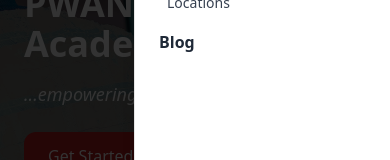
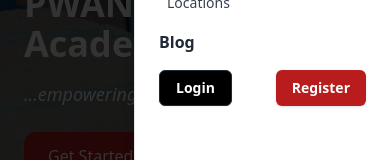
Before and after one commit to tushydan007/pwan_business_academy, a Next.js app: page / in a window 390 px wide. Both pictures are taken after a click on the button 362 px from the left and 32 px from the top of the page. Shown: the part 368-528 px from the top of the page. Built offline with nearby package versions, Linux system fonts and the light colour scheme.

Commit message:
Fixed the issue with the mobile view login and sign-up buttons

```diff
--- a/components/shared/Navbar.tsx
+++ b/components/shared/Navbar.tsx
@@ -199,6 +199,32 @@ const Navbar = () => {
                       </ul>
                     </div>
                   ))}
+                  <div className="flex justify-between">
+                    <Button
+                      asChild
+                      className="hover:bg-blue-500 bg-black hover:text-white hover:border-none text-white border border-gray-800"
+                      variant="outline"
+                    >
+                      <Link
+                        href="/login"
+                        className={`transition duration-300 font-semibold ${
+                          scrolled ? "text-gray-800" : "text-white"
+                        }`}
+                      >
+                        Login
+                      </Link>
+                    </Button>
+                    <Button asChild className="bg-red-700 hover:bg-red-800">
+                      <Link
+                        href="/sign-up"
+                        className={`transition duration-300 font-semibold ${
+                          scrolled ? "text-white" : "text-white"
+                        }`}
+                      >
+                        Register
+                      </Link>
+                    </Button>
+                  </div>
                 </div>
               </SheetContent>
             </Sheet>
```
